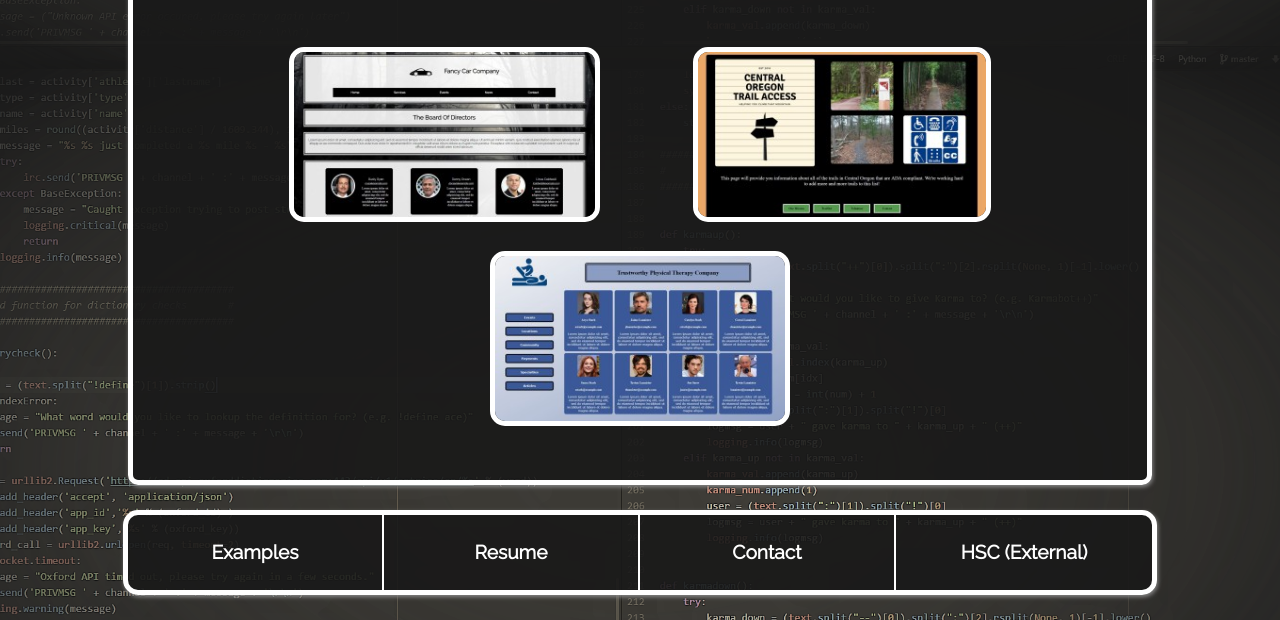
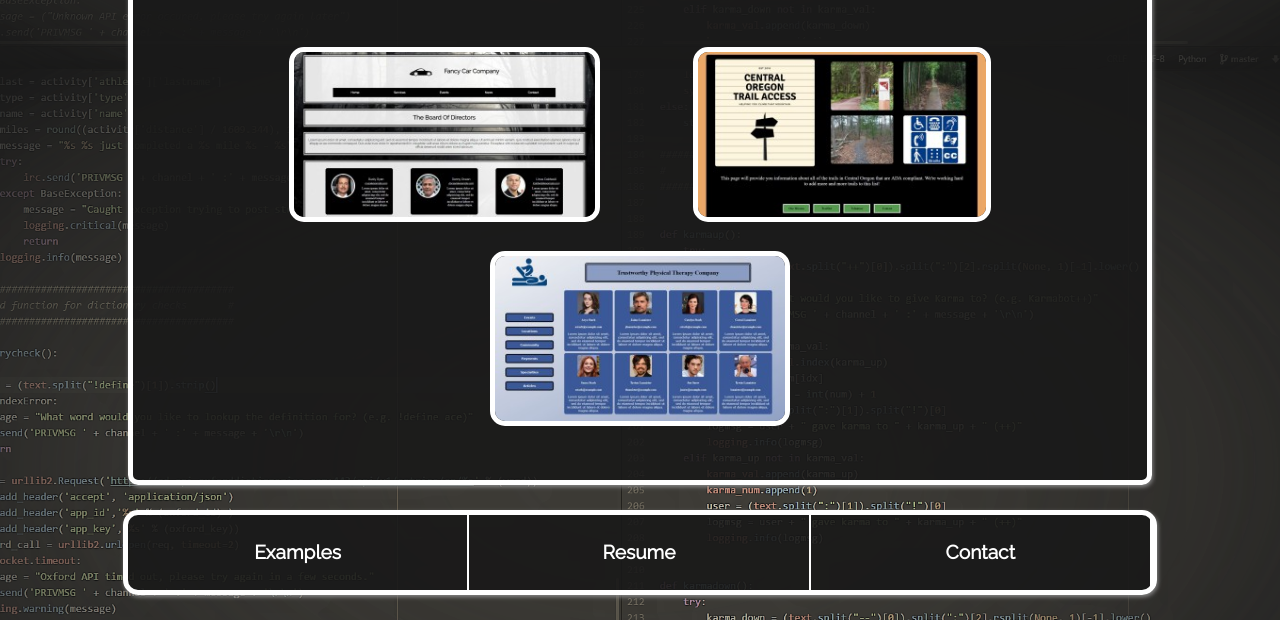
Before and after one commit to wyldbrian/CIS-295, a plain HTML site: page index.html in a window 1280 px wide. Shown: the part 731-1351 px from the top of the page. Drawn offline with Linux system fonts and the light colour scheme.

Commit message:
Removing link to HSC

```diff
--- a/index.html
+++ b/index.html
@@ -58,7 +58,6 @@
 				<li><a href="examples.html">Examples</a></li>
 	      <li><a href="resume.html">Resume</a></li>
 	      <li><a href="contact.html">Contact</a></li>
-	      <li><a href="hsc/hsc.html" target="_blank">HSC (External)</a></li>
 			</ul>
 		</nav>
 	</div>
--- a/styles/default.css
+++ b/styles/default.css
@@ -307,7 +307,7 @@ textarea {
 .footermenu ul li {
 	float: left;
 	line-height: 75px;
-	width: 25%;
+	width: calc(100%/3);
 	list-style: none;
 	text-align: center;
 }
```
